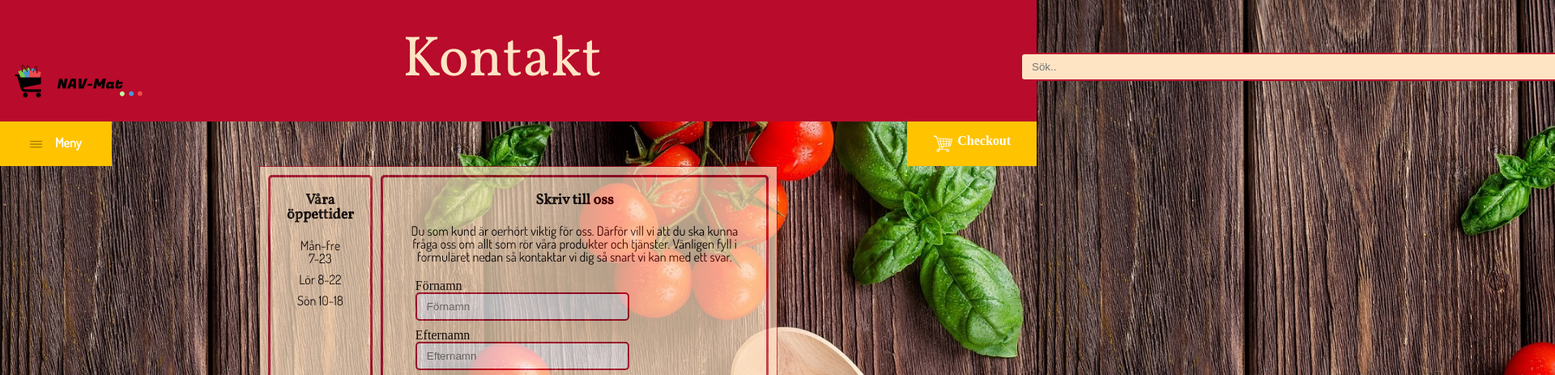
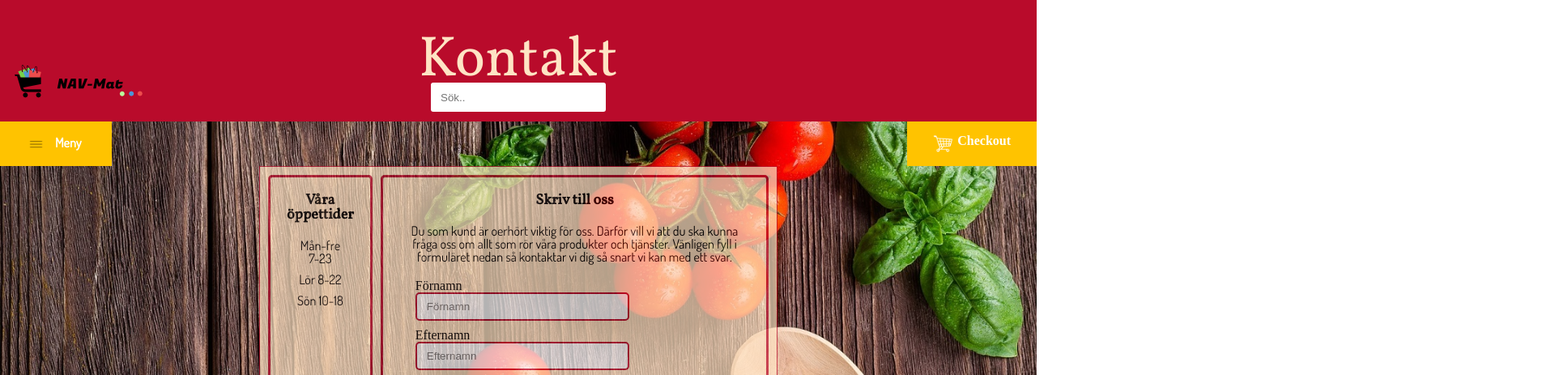
Before and after one commit to Nalfs/Nalfs.github.io, a plain HTML site: page contacts.html in a window 1280 px wide. Shown: the top 463 px of the page at 81% size, 1920 px wide, since content can reach past the window. Drawn offline with Linux system fonts and the light colour scheme.

Commit message:
fixed searchbar typ

```diff
--- a/contacts.html
+++ b/contacts.html
@@ -11,9 +11,9 @@
 
 <header>
     <h1>Kontakt</h1>
-        <div>
-            <form>
-                <input class="searchbar" type="text" name="search" placeholder="Sök..">
+        <div class="searchbar">
+            <form class="searchform">
+                <input type="text" name="search" placeholder="Sök..">
             </form>
         </div>
     <figure>
--- a/index.css
+++ b/index.css
@@ -42,17 +42,22 @@ body > header{
 }
 
 .searchbar {
-    width: 256px;
-    position: absolute ;
+    width: 25%;
+    height: auto;
+    display: flex;
+    position: absolute;
+    justify-content: center;
+    align-self: flex-end;
 
-    align-content: center;
-    border: 5px solid #000000;
-    background-color: bisque;
-    background-image: url("images/searchicon.png");
-    background-repeat: no-repeat;
-    background-size: 26px;
-    padding: 12px 20px 12px 40px;
 
+}
+.searchform {
+    display: flex;
+    justify-content: center;
+    height: 50px;
+    width: 100%;
+    padding: 0;
+    margin: 0;
 }
 
 
```
